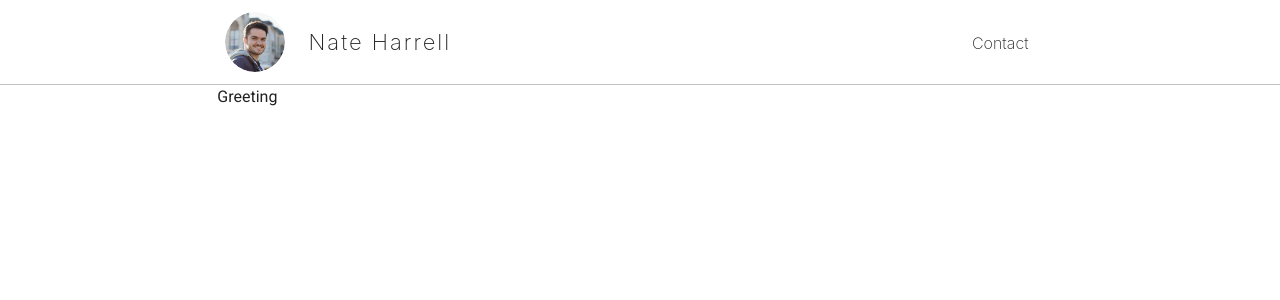
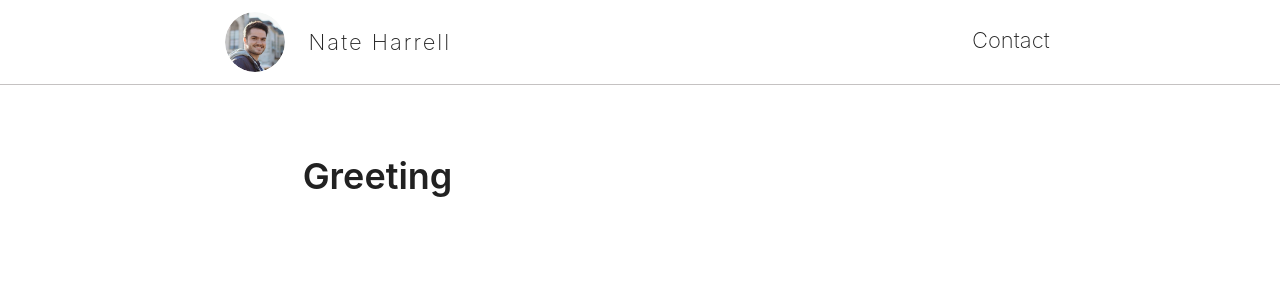
Before and after one commit to nateharrell123/PersonalSite, a Vue app in the folder site/: page / in a window 1280 px wide. Shown: the top 300 px of the page. Built offline with nearby package versions, Linux system fonts and the light colour scheme.

Commit message:
greeting

```diff
--- a/site/src/components/Greeting.vue
+++ b/site/src/components/Greeting.vue
@@ -1,9 +1,9 @@
 <template>
     <div>
-        <v-row>
+        <v-row class="row">
             <v-col cols="2"/>
             <v-col cols="8">
-                Greeting
+                <span class="greeting" id="slide">Greeting</span>
             </v-col>
             <v-col cols="2"/>
         </v-row>
@@ -17,5 +17,17 @@ export default {
 </script>
 
 <style scoped>
-
+.greeting{
+    font-family: -apple-system,BlinkMacSystemFont,Segoe UI,Roboto,Oxygen,Ubuntu,Cantarell,Fira Sans,Droid Sans,Helvetica Neue,sans-serif;
+    font-size:36px;
+    font-weight: 600;
+}
+.row{
+    padding-top:5%;
+    padding-left:8%;
+}
+.greeting:hover #slide{
+    transition:1s;
+    left:0;
+}
 </style>
--- a/site/src/components/Header.vue
+++ b/site/src/components/Header.vue
@@ -52,8 +52,8 @@ export default {
   font-family: -apple-system,BlinkMacSystemFont,Segoe UI,Roboto,Oxygen,Ubuntu,Cantarell,Fira Sans,Droid Sans,Helvetica Neue,sans-serif;
   position:relative;
   font-weight:200;
-  top:19px;
-  font-size:16px;
+  top:12px;
+  font-size:22px;
   background: none;
   outline: none;
   border:none;
@@ -65,7 +65,7 @@ export default {
   content:'';
   height:1px;
   width:0%;
-  background-color: #1AAAAA;
+  background-color: #3ebbbb;
   display:block;
   transition:.2s ease-in-out;
 }
@@ -73,7 +73,7 @@ export default {
   content:'';
   height:1px;
   width:100%;
-  background-color:#1AAAAA;
+  background-color:#3ebbbb;
   display: block;
 }
 
```
